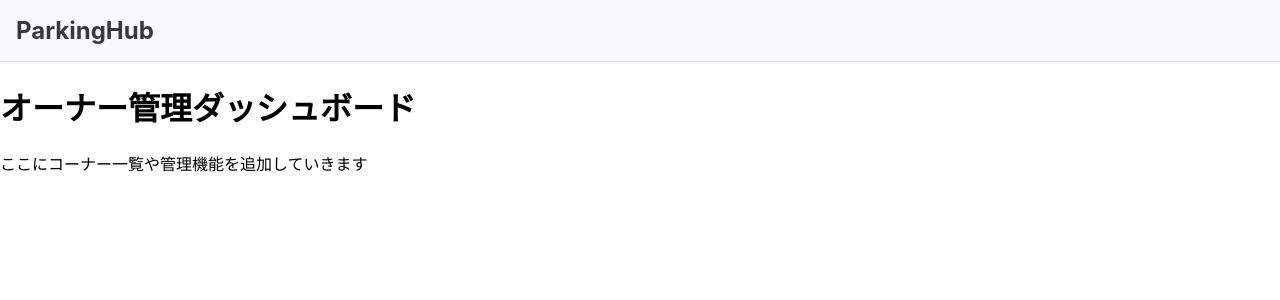
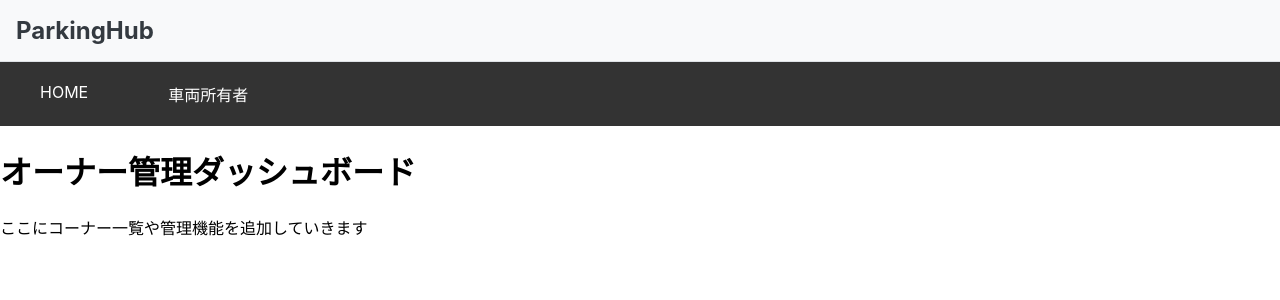
Before and after one commit to taatolu/ParkingHub, a React (Create React App) app in the folder front/: page / in a window 1280 px wide. Shown: the top 300 px of the page. Built offline with nearby package versions, Linux system fonts and the light colour scheme.

Commit message:
feat: GlobalNavコンポーネントを追加し、Appコンポーネントに統合

```diff
--- a/front/src/App.tsx
+++ b/front/src/App.tsx
@@ -1,11 +1,13 @@
 import React from 'react';
 import OwnerDashboard from './pages/OwnerDashboard';
 import Header from './layouts/Header';
+import GlobalNav from './layouts/GlobalNav';
 
 function App() {
   return (
     <div className="App">
       <Header />
+      <GlobalNav />
       <OwnerDashboard />
     </div>
   )
--- /dev/null
+++ b/front/src/assets/css/Global.module.css
@@ -0,0 +1,35 @@
+.navBar {
+    background-color: #333;
+    overflow: hidden;
+}
+.navBar a {
+    float: left;
+    display: block;
+    color: white;
+    text-align: center;
+    padding: 10px 20px;
+    text-decoration: none;
+}
+
+.navList {
+    list-style-type: none;
+    margin: 0;
+    padding: 0;
+    display: flex;
+}
+
+.navItem {
+    padding: 10px 20px;
+    color: white;
+    text-decoration: none;
+}
+
+.navItem:hover {
+    background-color: #575757;
+    cursor: pointer;
+}
+
+/* --- IGNORE --- */
+/* グローバルナビゲーションのスタイル */
+/* ここに他のグローバルスタイルを追加できます */
+/* 例: ボタン、フォーム、レイアウトなど */
--- /dev/null
+++ b/front/src/layouts/GlobalNav.tsx
@@ -0,0 +1,15 @@
+import React from "react";
+import styles from "../assets/css/Global.module.css";
+
+const GlobalNav: React.FC = () => {
+    return (
+        <nav className={styles.navBar}>
+            <ul className={styles.navList}>
+                <li className={styles.navItem}><a href="/" className={styles.navLink}>HOME</a></li>
+                <li className={styles.navItem}><a href="/owner" className={styles.navLink}>車両所有者</a></li>
+            </ul>
+        </nav>
+    );
+};
+
+export default GlobalNav;
```
